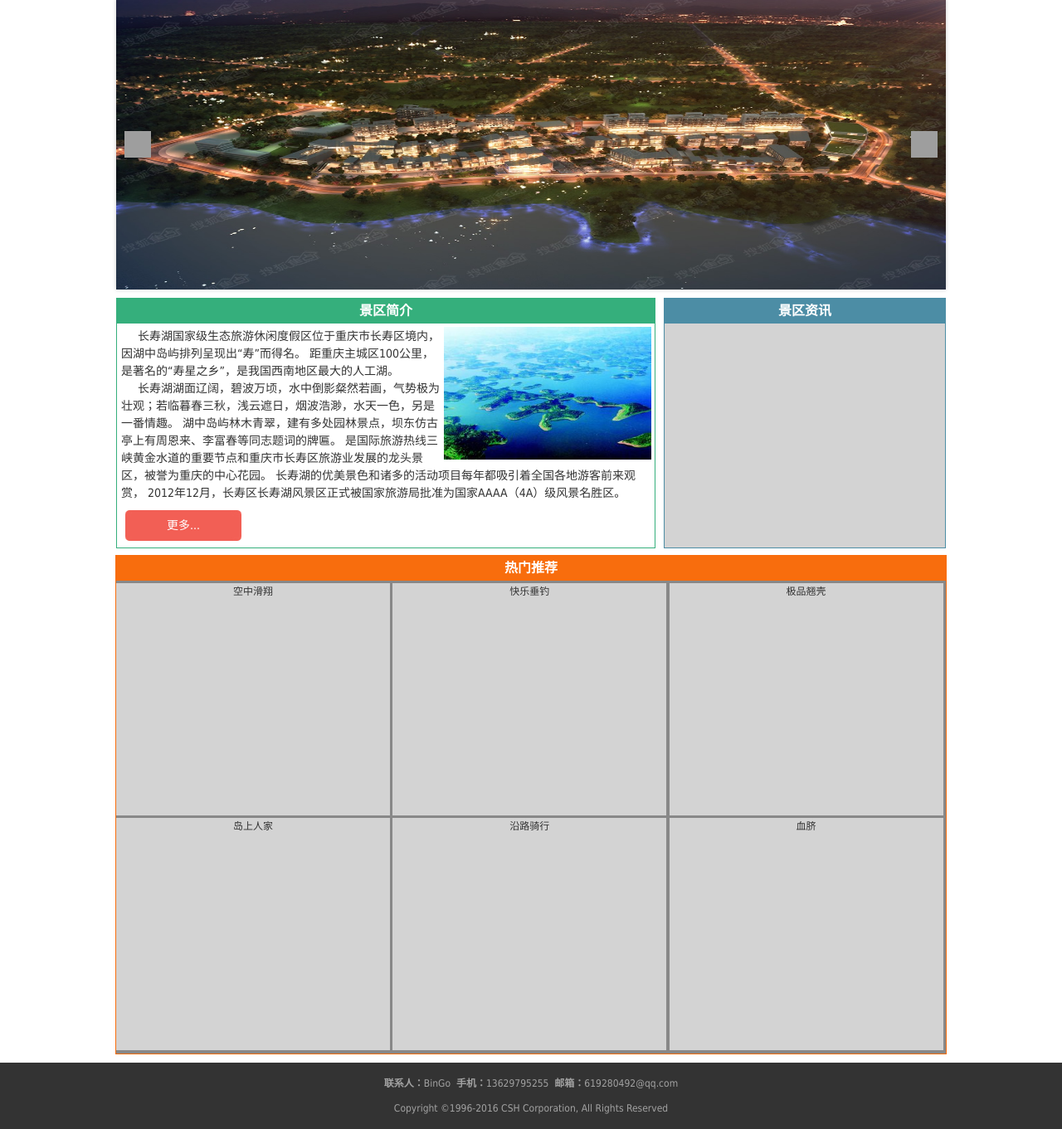
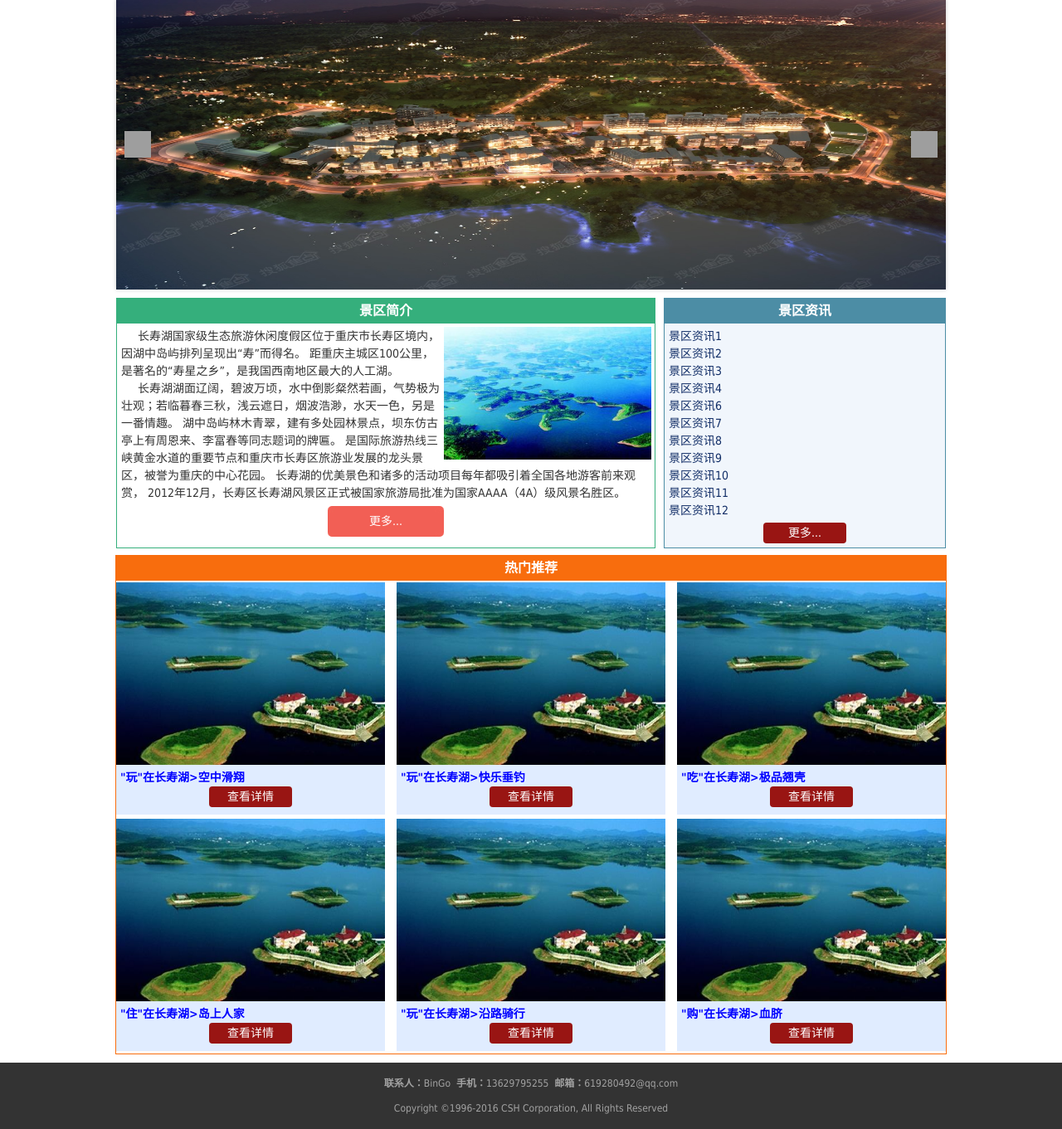
Before and after one commit to boyyb/cq_csh, a PHP site: page /1_csh/index1.php in a window 1280 px wide. Shown: the part 88-1449 px from the top of the page at 83% size. Run offline with PHP 8.4, Linux system fonts and the light colour scheme; grey boxes are pictures that could not be loaded.

Commit message:
mainpage style

```diff
--- a/index1.php
+++ b/index1.php
@@ -86,6 +86,20 @@
     </div>
     <div id="jqzx_box">
         <div id="jqzx_box_title" class="box_title">景区资讯</div>
+        <div id="jqzx_box_content">
+            <a href="" title="景区资讯123456789111111111111">景区资讯1</a><br/>
+            <a href="" title="景区资讯123456789111111111111">景区资讯2</a><br/>
+            <a href="" title="景区资讯123456789111111111111">景区资讯3</a><br/>
+            <a href="" title="景区资讯123456789111111111111">景区资讯4</a><br/>
+            <a href="" title="景区资讯123456789111111111111">景区资讯6</a><br/>
+            <a href="" title="景区资讯123456789111111111111">景区资讯7</a><br/>
+            <a href="" title="景区资讯123456789111111111111">景区资讯8</a><br/>
+            <a href="" title="景区资讯123456789111111111111">景区资讯9</a><br/>
+            <a href="" title="景区资讯123456789111111111111">景区资讯10</a><br/>
+            <a href="" title="景区资讯123456789111111111111">景区资讯11</a><br/>
+            <a href="" title="景区资讯123456789111111111111">景区资讯12</a><br/>
+            <a class="morezx" href="javascript:void(0)">更多...</a>
+        </div>
     </div>
 
 </div>
@@ -94,23 +108,35 @@
 <div id="rmtj_box">
 
     <div id="rmtj_title" class="box_title">热门推荐</div>
-    <div id="rmtj_box1">空中滑翔
-
+    <div id="rmtj_box1">
+        <img src="public/images/rmtj_pic.jpg" title="'玩'在长寿湖"/>
+        <span class="item">"玩"在长寿湖>空中滑翔</span><br/>
+        <div class="moretj"><a class="morezx" href="javascript:void(0)">查看详情</a></div>
     </div>
-    <div id="rmtj_box2">快乐垂钓
-
+    <div id="rmtj_box2">
+        <img src="public/images/rmtj_pic.jpg" title="'玩'在长寿湖"/>
+        <span class="item">"玩"在长寿湖>快乐垂钓</span><br/>
+        <div class="moretj"><a class="morezx" href="javascript:void(0)">查看详情</a></div>
     </div>
-    <div id="rmtj_box3">极品翘壳
-
+    <div id="rmtj_box3">
+        <img src="public/images/rmtj_pic.jpg" title="'吃'在长寿湖"/>
+        <span class="item">"吃"在长寿湖>极品翘壳</span><br/>
+        <div class="moretj"><a class="morezx" href="javascript:void(0)">查看详情</a></div>
     </div>
-    <div id="rmtj_box4">岛上人家
-
+    <div id="rmtj_box4">
+        <img src="public/images/rmtj_pic.jpg" title="'住'在长寿湖"/>
+        <span class="item">"住"在长寿湖>岛上人家</span><br/>
+        <div class="moretj"><a class="morezx" href="javascript:void(0)">查看详情</a></div>
     </div>
-    <div id="rmtj_box5">沿路骑行
-
+    <div id="rmtj_box5">
+        <img src="public/images/rmtj_pic.jpg" title="'玩'在长寿湖"/>
+        <span class="item">"玩"在长寿湖>沿路骑行</span><br/>
+        <div class="moretj"><a class="morezx" href="javascript:void(0)">查看详情</a></div>
     </div>
-    <div id="rmtj_box6">血脐
-
+    <div id="rmtj_box6">
+        <img src="public/images/rmtj_pic.jpg" title="'购'在长寿湖"/>
+        <span class="item">"购"在长寿湖>血脐</span><br/>
+        <div class="moretj"><a class="morezx" href="javascript:void(0)">查看详情</a></div>
     </div>
 </div>
 <!------------------------热门推荐结束----------------------------->
--- a/public/css/style.css
+++ b/public/css/style.css
@@ -6,7 +6,7 @@ html{-webkit-text-size-adjust:none;}
 body,div,dl,dt,dd,ul,ol,li,h1,h2,h3,h4,h5,h6,pre,code,form,fieldset,legend,input,textarea,th,td,p,blockquote,hr,button,article,aside,details,figcaption,figure,footer,header,hgroup,menu,nav,section{margin:0px;padding:0px;}
 article,aside,details,figcaption,figure,footer,header,hgroup,menu,nav,section{display:block;}
 audio,canvas,video{display:inline-block;*display: inline;*zoom:1;}
-body{word-wrap:break-word;text-align:center;font:12px/1.8 Tahoma;color:#333333;}
+body{word-wrap:break-word;text-align:center;font:12px/1.5 Tahoma;color:#333333;}
 
 input,select,textarea,button{font-size:100%;}
 table{border-collapse:collapse;border-spacing:0;}
@@ -144,7 +144,7 @@ a.menu:hover{color:white;text-decoration:none;background:#333;}
 
 
 /***********************************************************自定义*********************************************************/
-/*网站首页样式*/
+/***********************************网站首页样式*********************************/
 
 /*更多按钮样式*/
 .more{
@@ -154,9 +154,32 @@ a.menu:hover{color:white;text-decoration:none;background:#333;}
     color:white;
     font-size:14px;
     text-align:center;
-    margin-left:10px;
+    margin:0 auto;
 }
-.more:hover{background:url(../images/more1.jpg) no-repeat left center;text-decoration:none;cursor:pointer;}
+.more:hover{
+    background:url(../images/more1.jpg) no-repeat left center;
+    text-decoration:none;
+    cursor:pointer;
+}
+.morezx{
+    display:block;
+    width:100px;
+    height:25px;
+    line-height:25px;
+    color:white;
+    font-size:14px;
+    text-align:center;
+    background: #991513;
+    -webkit-border-radius:4px;
+    -moz-border-radius:4px;
+    border-radius:4px;
+    margin:4px auto 0;
+}
+.morezx:hover{
+    text-decoration:none;
+    background: #ff6600;
+    cursor:pointer;
+}
 
 .banner *{
     border:0;
@@ -172,7 +195,6 @@ a.menu:hover{color:white;text-decoration:none;background:#333;}
     width:648px;
     margin-right:10px;
     border:1px solid #35af7c;
-    //
     overflow: hidden;
 
 }
@@ -189,33 +211,65 @@ a.menu:hover{color:white;text-decoration:none;background:#333;}
 #jqzx_box_title{
     background: #4c8da5;
 }
+#jqzx_box_content{
+    height:270px;
+    background: #f1f6fc;
+    text-align:left;
+    padding:5px;
+    font-size:14px;
+}
+
+#jqzx_box_content a[title]{
+    color:#122e67;
+}
+#jqzx_box_content a[title]:hover{
+    color:#ff8400;
+}
 #jqzx_box{
     float:left;
     height:300px;
     width:338px;
-    background: lightgrey;
     border:1px solid #4c8da5;
     overflow: hidden;
 }
 #rmtj_box{
-    height: 600px;width:1000px;background: #888;
+    height: 600px;width:1000px;
     margin: 10px auto;
     border:1px solid #f86d0d;
     overflow: hidden;
+    text-align:left;
 }
 #rmtj_title{
     float:left;
     width:1000px;
     background: #f86d0d;
-    margin-bottom:3px;
+    margin-bottom:2px;
+    text-align:center;
 }
 #rmtj_box div[id^=rmtj_box]{
     float:left;
-    height: 280px;width:330px;background: lightgrey;
-    margin:0 3.3px 3.3px 0;
+    height:280px;
+    width:324px;
+    margin-bottom:5px;
+    background: #e0ecff;
+
 }
-
-/*景区介绍样式*/
+#rmtj_box1,#rmtj_box2,#rmtj_box4,#rmtj_box5{
+    margin-right:14px;
+}
+#rmtj_box div[id^=rmtj_box] img{
+    border:0;width:100%;height:220px;
+}
+#rmtj_box div[id^=rmtj_box] .item{
+    padding-left:5px;
+    font-weight:bold;
+    color:blue;
+    font-size:14px;
+}
+#rmtj_box div[id^=rmtj_box] .morezx{
+    margin:0 auto;
+}
+/**************************************景区介绍样式***********************************************/
 #jqjs_container{
     width:1000px;
     height:600px;
@@ -241,9 +295,10 @@ a.menu:hover{color:white;text-decoration:none;background:#333;}
     margin: 10px auto;
 }
 
-/*景区资讯样式*/
+/**************************************景区资讯样式************************************/
 
-/*在线留言样式*/
+
+/**************************************在线留言样式**************************************/
 #zxly_container{
     width:1000px;
     height:600px;
@@ -261,7 +316,7 @@ a.menu:hover{color:white;text-decoration:none;background:#333;}
     background: lightgrey;
 }
 
-/*联系我们样式*/
+/*****************************************联系我们样式**************************************/
 #lxwm_container{
     width:1000px;
     height:600px;
@@ -269,4 +324,4 @@ a.menu:hover{color:white;text-decoration:none;background:#333;}
     margin: 10px auto;
 }
 
-/*吃住玩够样式*/
+/*****************************************吃住玩够样式***************************************/
```
Also changed, not shown: public/images/rmtj_pic.jpg (added).
